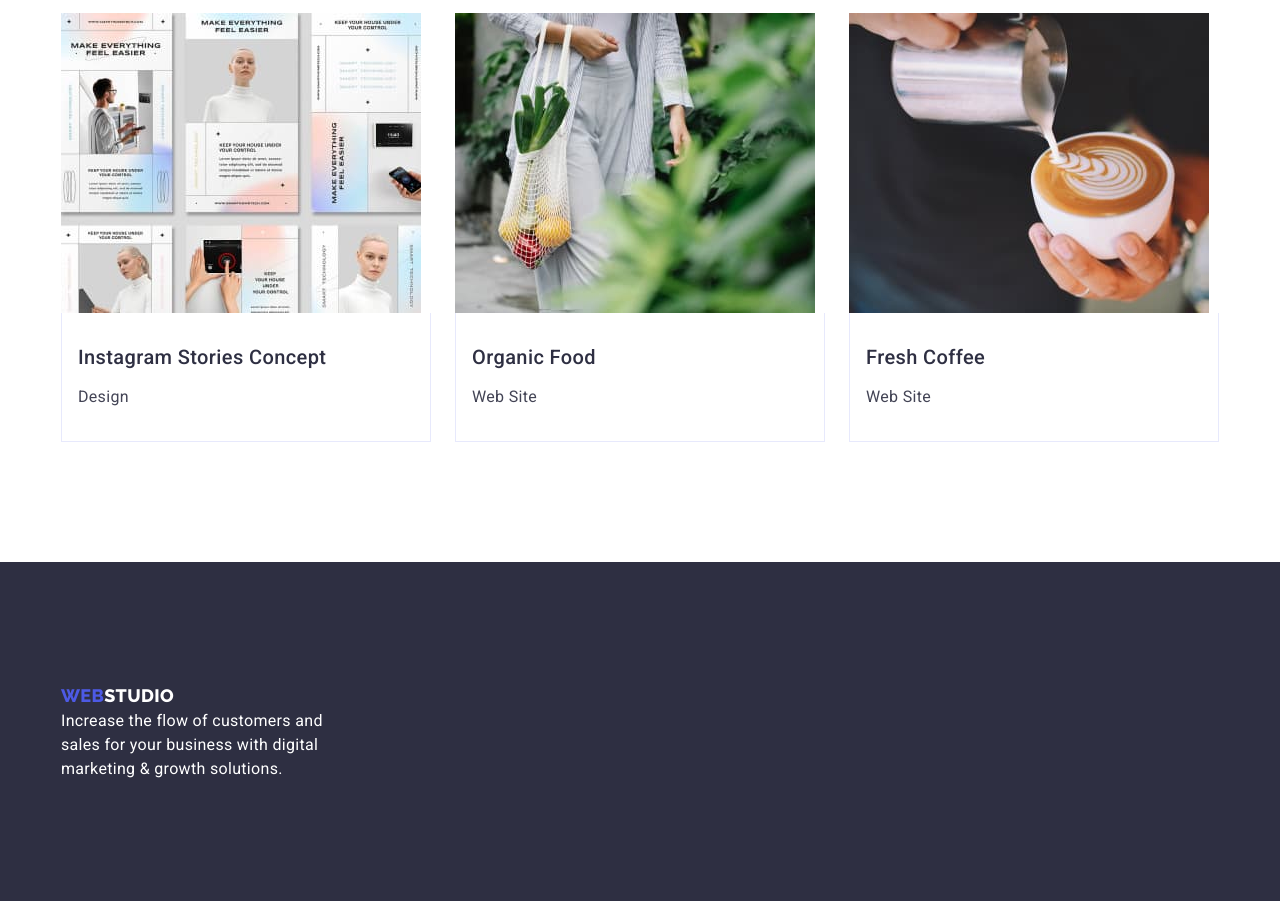
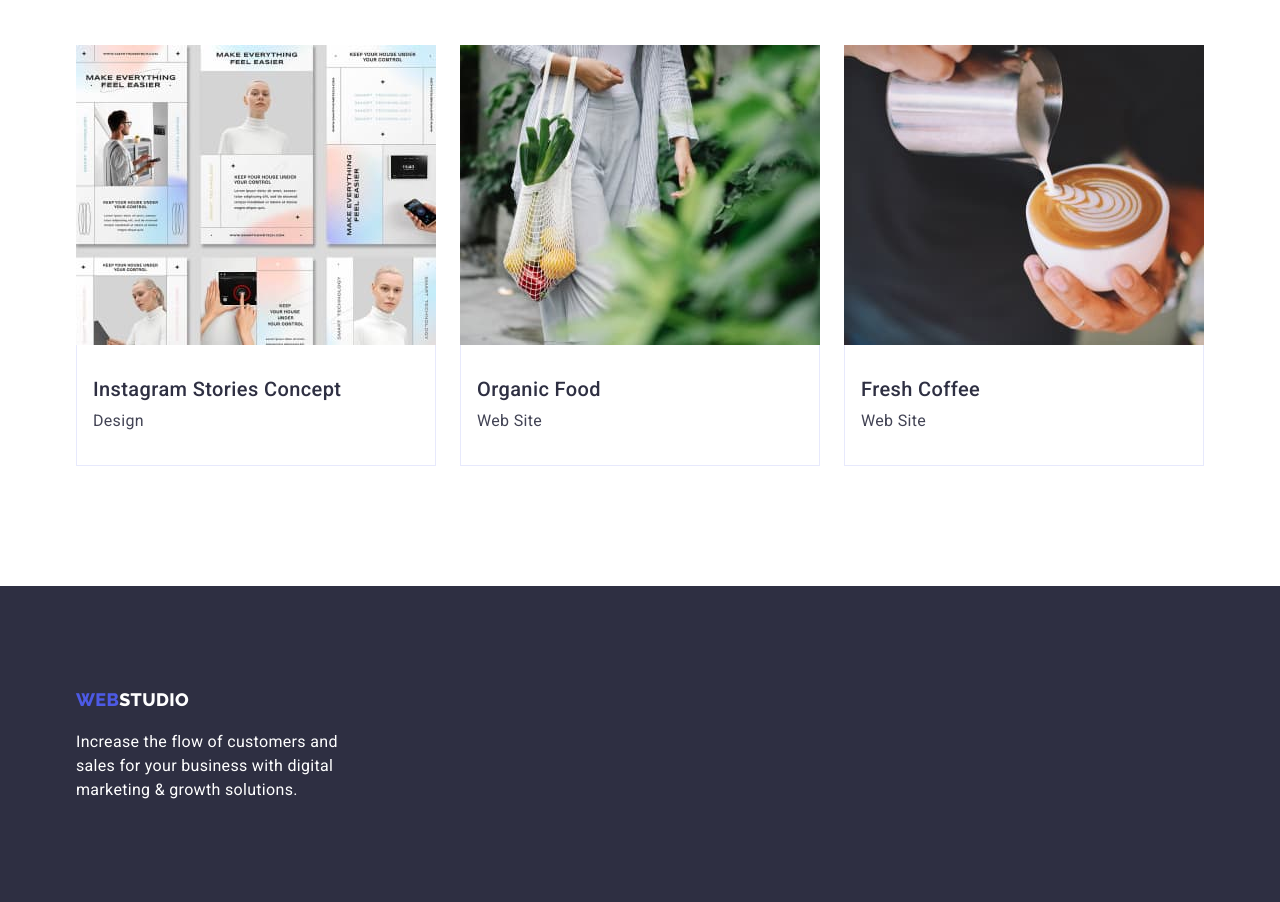
Before and after one commit to mswitas/goit-markup-hw-03, a plain HTML site: page portfolio.html in a window 1280 px wide. Shown: the part 1182-2084 px from the top of the page. Drawn offline with nearby package versions, Linux system fonts and the light colour scheme.

Commit message:
corrections

```diff
--- a/css/styles.css
+++ b/css/styles.css
@@ -56,6 +56,7 @@ ul {
 .container {
     width: 1158px;
     margin-inline: auto;
+    padding: 0 15px;
 }
 
 .section {
@@ -145,6 +146,7 @@ main>.section:nth-child(3) {
 .hero {
     background-color: var(--dark-color);
     text-align: center;
+    padding: 188px 0;
 }
 
 .main-header {
@@ -232,6 +234,7 @@ main>.section:nth-child(3) {
 .footer {
     color: var(--white-color);
     background-color: var(--dark-color);
+    padding: 100px 0;
 }
 
 .footer p {
@@ -241,10 +244,10 @@ main>.section:nth-child(3) {
 .logo-footer {
     color: var(--white-color);
     margin-bottom: 17.5px;
+    display: block;
 }
 
 .filter-menu {
-    margin-top: 96px;
     margin-bottom: 72px;
     display: flex;
     justify-content: center;
@@ -253,7 +256,7 @@ main>.section:nth-child(3) {
 }
 
 .portfolio-section {
-    padding-top: 0;
+    padding-top: 96px;
 }
 
 .portfolio-button {
@@ -263,7 +266,7 @@ main>.section:nth-child(3) {
 .portfolio-card-set {
     display: flex;
     flex-wrap: wrap;
-    gap: 24px;
+    gap: 48px 24px;
 }
 
 .portfolio-item {
@@ -277,9 +280,6 @@ main>.section:nth-child(3) {
 
 .portfolio-card-description {
     padding: 32px 16px;
-    display: flex;
-    flex-direction: column;
-    gap: 8px;
     border-bottom: 1px solid var(--accent-color);
     border-left: 1px solid var(--accent-color);
     border-right: 1px solid var(--accent-color);
--- a/portfolio.html
+++ b/portfolio.html
@@ -29,7 +29,7 @@
             <li><a href="">Contacts</a></li>
           </ul>
         </nav>
-        <address>
+        <address class="top-bar-address">
           <ul class="contact-menu">
             <li><a href="mailto:info@devstudio.com">info@devstudio.com</a></li>
             <li><a href="tel:+110001111111">+11 (000) 111-11-11</a></li>
@@ -181,7 +181,7 @@
         </div>
       </section>
     </main>
-    <footer class="footer section">
+    <footer class="footer">
       <div class="container">
         <a href="" class="logo logo-footer"
           ><span class="logo-web">WEB</span>STUDIO</a
```
Also changed, not shown: index.html (+3 -3 lines).
